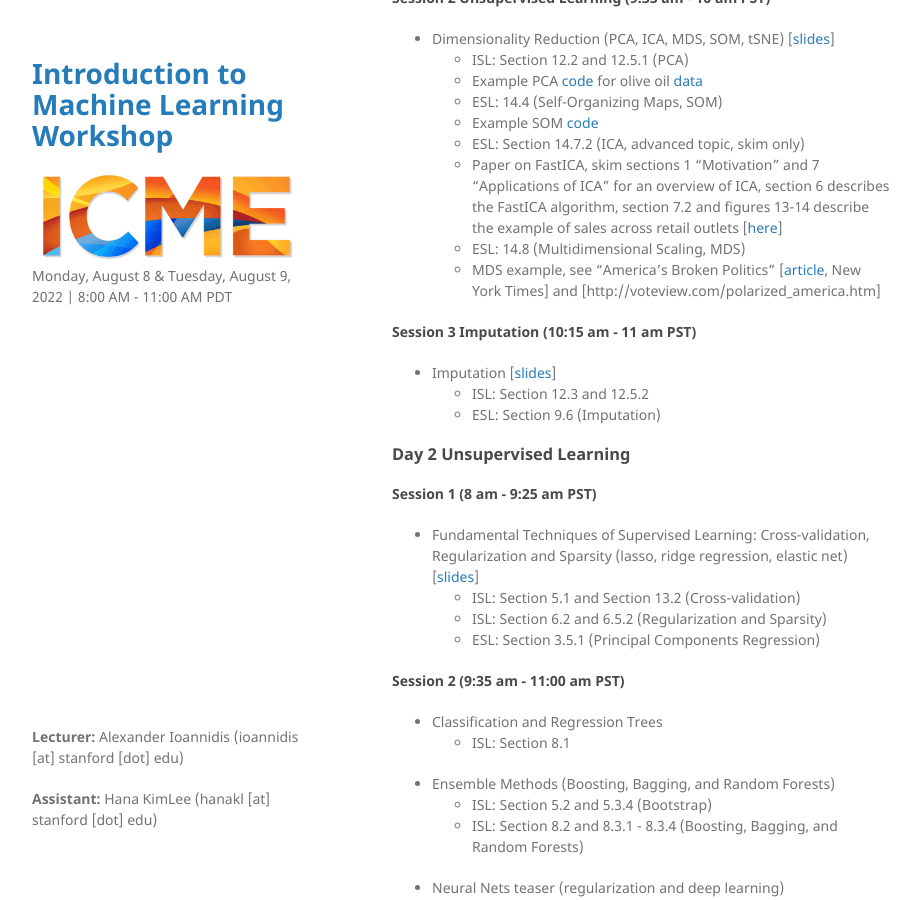
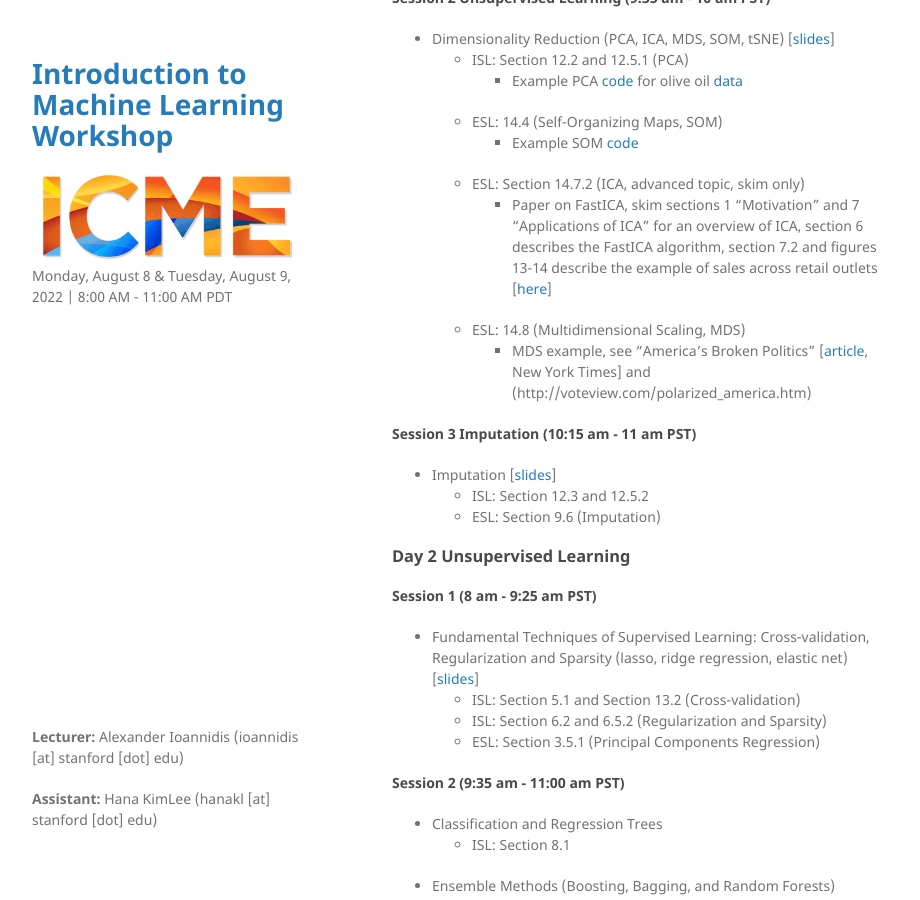
Before and after one commit to hanakl/intro_to_ml_23, a Jekyll site: the page built from index.md, in a window 1280 px wide and 900 px high, scrolled down 1609 px. Shown: the whole window, without its empty margins (178-1098 px from the left). Built offline with Jekyll 4.4.1, drawn with Linux system fonts in a browser that asks for light colours; our own code applies the rules of GitHub Pages for plain Markdown files.

```diff
--- a/index.md
+++ b/index.md
@@ -35,13 +35,13 @@ ESL = [Elements of Statistical Learning](https://hastie.su.domains/ElemStatLearn
 
 - Dimensionality Reduction (PCA, ICA, MDS, SOM, tSNE) [[slides](https://drive.google.com/file/d/1ZBDJLOTP-pFKReROLWr7NmURnKyisL59/view?usp=sharing)]
   - ISL: Section 12.2 and 12.5.1 (PCA)
-   - Example PCA [code](https://drive.google.com/file/d/1yA-5HbcGnNutZjZyryFhBCZFj1falWdq/view?usp=sharing) for olive oil [data](https://drive.google.com/file/d/1O8VxEw71uXu1HuXnonj_FYidktv-9ZQM/view?usp=sharing)
+    - Example PCA [code](https://drive.google.com/file/d/1yA-5HbcGnNutZjZyryFhBCZFj1falWdq/view?usp=sharing) for olive oil [data](https://drive.google.com/file/d/1O8VxEw71uXu1HuXnonj_FYidktv-9ZQM/view?usp=sharing)
   - ESL: 14.4 (Self-Organizing Maps, SOM)
-   - Example SOM [code](https://drive.google.com/file/d/1VbIKAGp1iVBQAf4VhqRF8ew6hB0HyVw_/view?usp=sharing)
+    - Example SOM [code](https://drive.google.com/file/d/1VbIKAGp1iVBQAf4VhqRF8ew6hB0HyVw_/view?usp=sharing)
   - ESL: Section 14.7.2 (ICA, advanced topic, skim only)
-   - Paper on FastICA, skim sections 1 "Motivation" and 7 "Applications of ICA" for an overview of ICA, section 6 describes the FastICA algorithm, section 7.2 and figures 13-14 describe the example of sales across retail outlets [[here](http://mlsp.cs.cmu.edu/courses/fall2012/lectures/ICA_Hyvarinen.pdf)]
+    - Paper on FastICA, skim sections 1 "Motivation" and 7 "Applications of ICA" for an overview of ICA, section 6 describes the FastICA algorithm, section 7.2 and figures 13-14 describe the example of sales across retail outlets [[here](http://mlsp.cs.cmu.edu/courses/fall2012/lectures/ICA_Hyvarinen.pdf)]
   - ESL: 14.8 (Multidimensional Scaling, MDS)
-   - MDS example, see "America’s Broken Politics”  [[article](https://www.nytimes.com/2014/11/06/opinion/nicholas-kristof-americas-political-dysfunction.html), New York Times] and [http://voteview.com/polarized_america.htm]
+    - MDS example, see "America’s Broken Politics”  [[article](https://www.nytimes.com/2014/11/06/opinion/nicholas-kristof-americas-political-dysfunction.html), New York Times] and (http://voteview.com/polarized_america.htm)
 
 #### Session 3 Imputation (10:15 am - 11 am PST)
 
```
